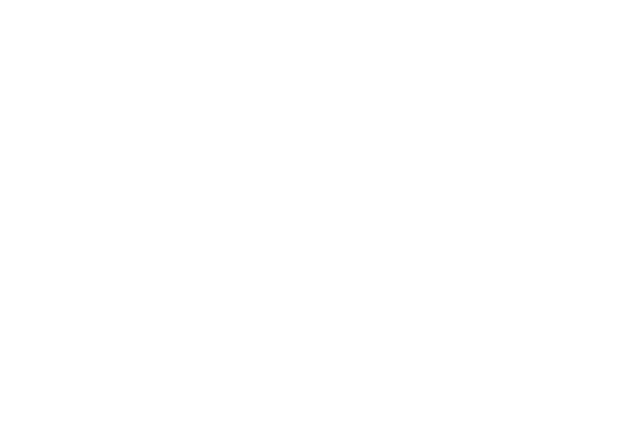
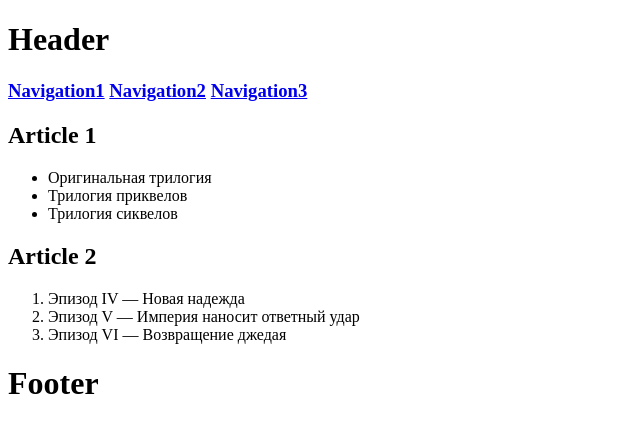
Before and after one commit to js-tasks-ru/htmlcss-20231222_usoltsevg, a website: page 02-dz0/01-semantic-mockup/solution.html in a window 1280 px wide. Shown: the whole page, without its empty margins (0-640 px from the left). Drawn offline with Linux system fonts and the light colour scheme.

Commit message:
add solution for Вводные материалы semantic mockup

```diff
--- a/02-dz0/01-semantic-mockup/solution.html
+++ b/02-dz0/01-semantic-mockup/solution.html
@@ -1,4 +1,35 @@
 <!DOCTYPE html>
-<html lang="ru">
-    <!-- Ваше решение -->
+<html lang="en">
+<head>
+    <meta charset="UTF-8">
+    <meta name="viewport" content="width=device-width, initial-scale=1.0">
+    <link rel="stylesheet" href="./index.css">
+    <title>Document</title>
+</head>
+<body>
+
+    <header><h1>Header</h1>
+    <nav><h3><a href="#">Navigation1</a>  <a href="#">Navigation2</a> <a href="#">Navigation3</a></h3></nav>
+</header>
+    <main>
+        <article>
+            <h2>Article 1</h2>
+            <ul>
+            <li>Оригинальная трилогия</li>
+            <li>Трилогия приквелов</li>
+            <li>Трилогия cиквелов</li>
+          </ul>
+        </article>
+        <article>
+            <h2>Article 2</h2>
+            <ol>
+                <li>Эпизод IV — Новая надежда</li>
+                <li>Эпизод V — Империя наносит ответный удар</li>
+                <li>Эпизод VI — Возвращение джедая</li>
+            </ol>
+        </article>
+    </main>
+    <footer><h1>Footer</h1></footer>
+
+</body>
 </html>
```
